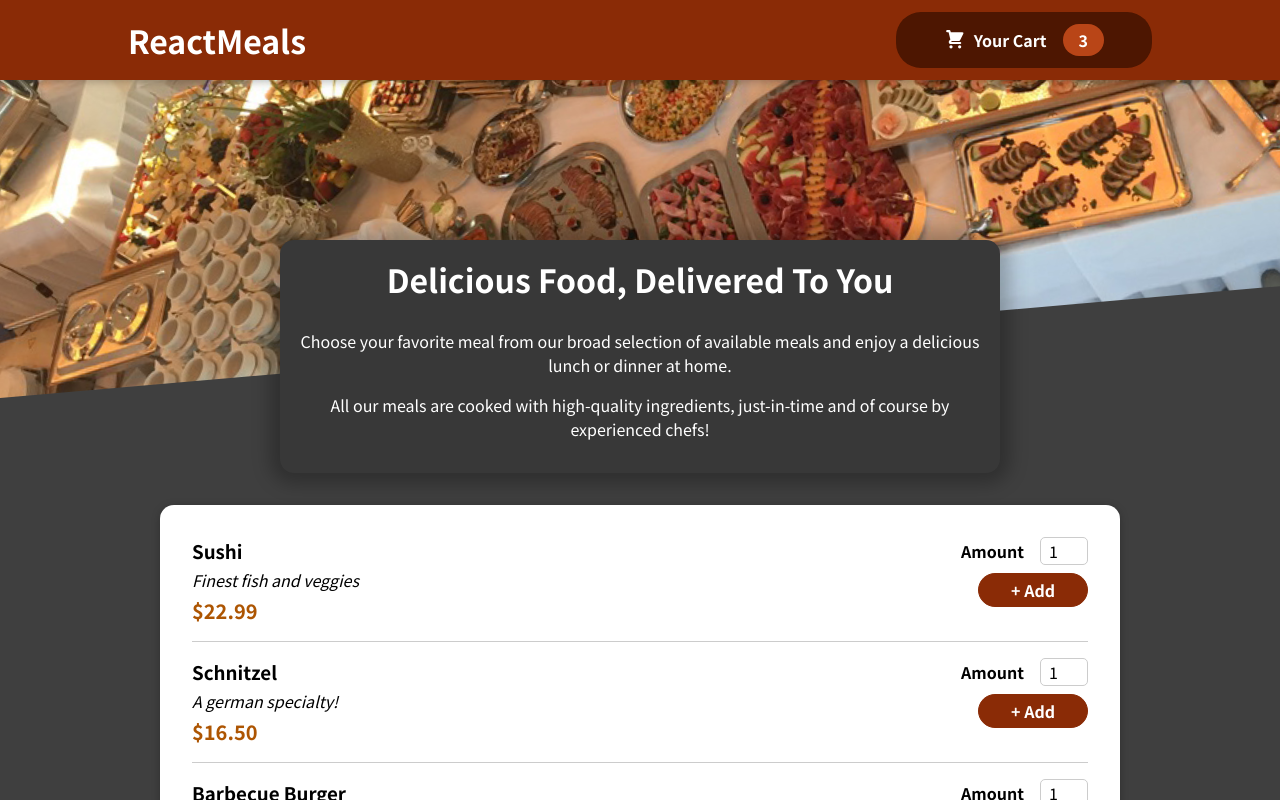
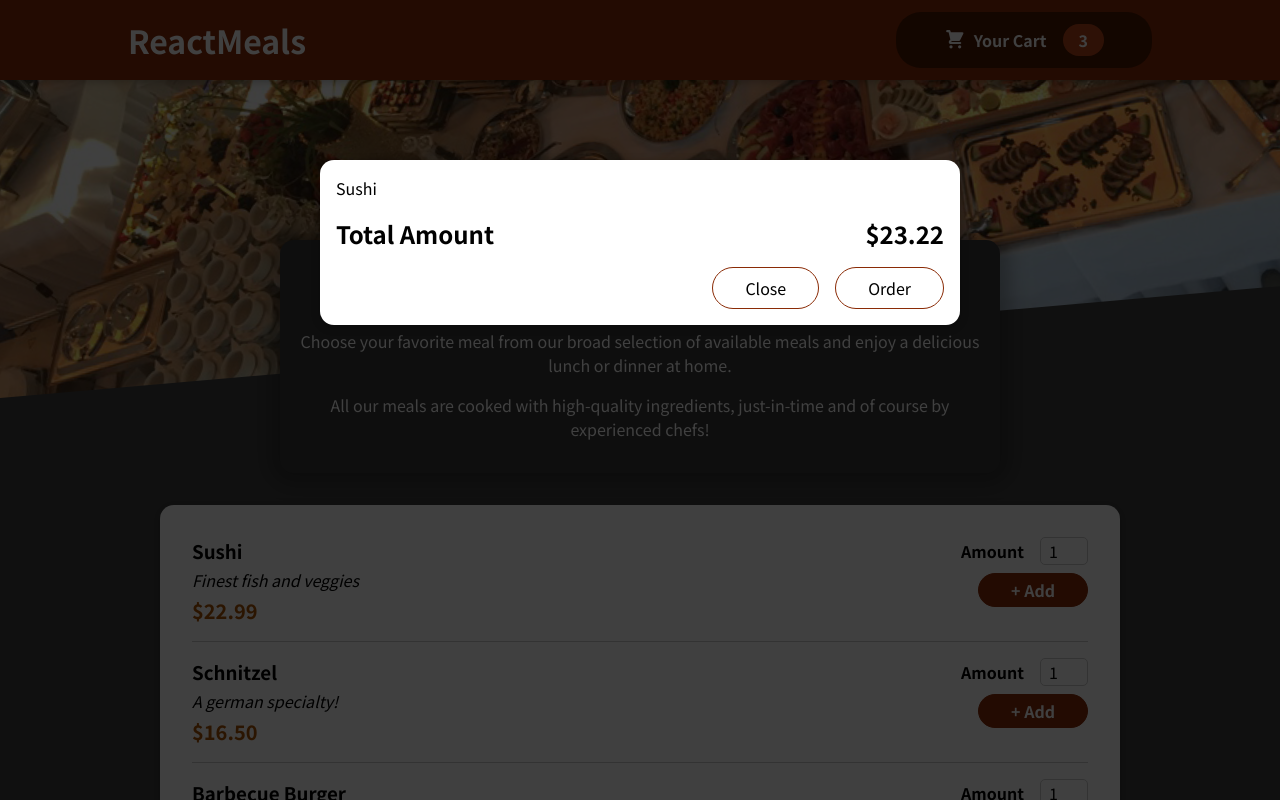
Before and after one commit to basiltt/react-food-order-app-3, a React (Create React App) app: page / in a window 1280 px wide. Shown: the top 800 px of the page. Built offline with nearby package versions, Linux system fonts and the light colour scheme.

Commit message:
Show Cart in Modal component
modify Cart.js and App.js files

```diff
--- a/src/App.js
+++ b/src/App.js
@@ -1,11 +1,13 @@
 import Header from "./components/Layout/Header";
 import {Fragment} from "react";
 import Meals from "./components/Meals/Meals";
+import Cart from "./components/Cart/Cart";
 
 
 function App() {
     return (
         <Fragment>
+            <Cart />
             <Header />
             <main>
                 <Meals />
--- a/src/components/Cart/Cart.js
+++ b/src/components/Cart/Cart.js
@@ -1,5 +1,6 @@
 import React from 'react';
 import styles from './Cart.module.css'
+import Modal from "../UI/Modal";
 
 
 function Cart(props) {
@@ -9,7 +10,7 @@
         </ul>
     );
     return (
-        <div>
+        <Modal>
             {cartItems}
             <div className={styles.total}>
                 <span>Total Amount</span>
@@ -19,7 +20,7 @@
                 <button>Close</button>
                 <button>Order</button>
             </div>
-        </div>
+        </Modal>
     );
 }
 
```
